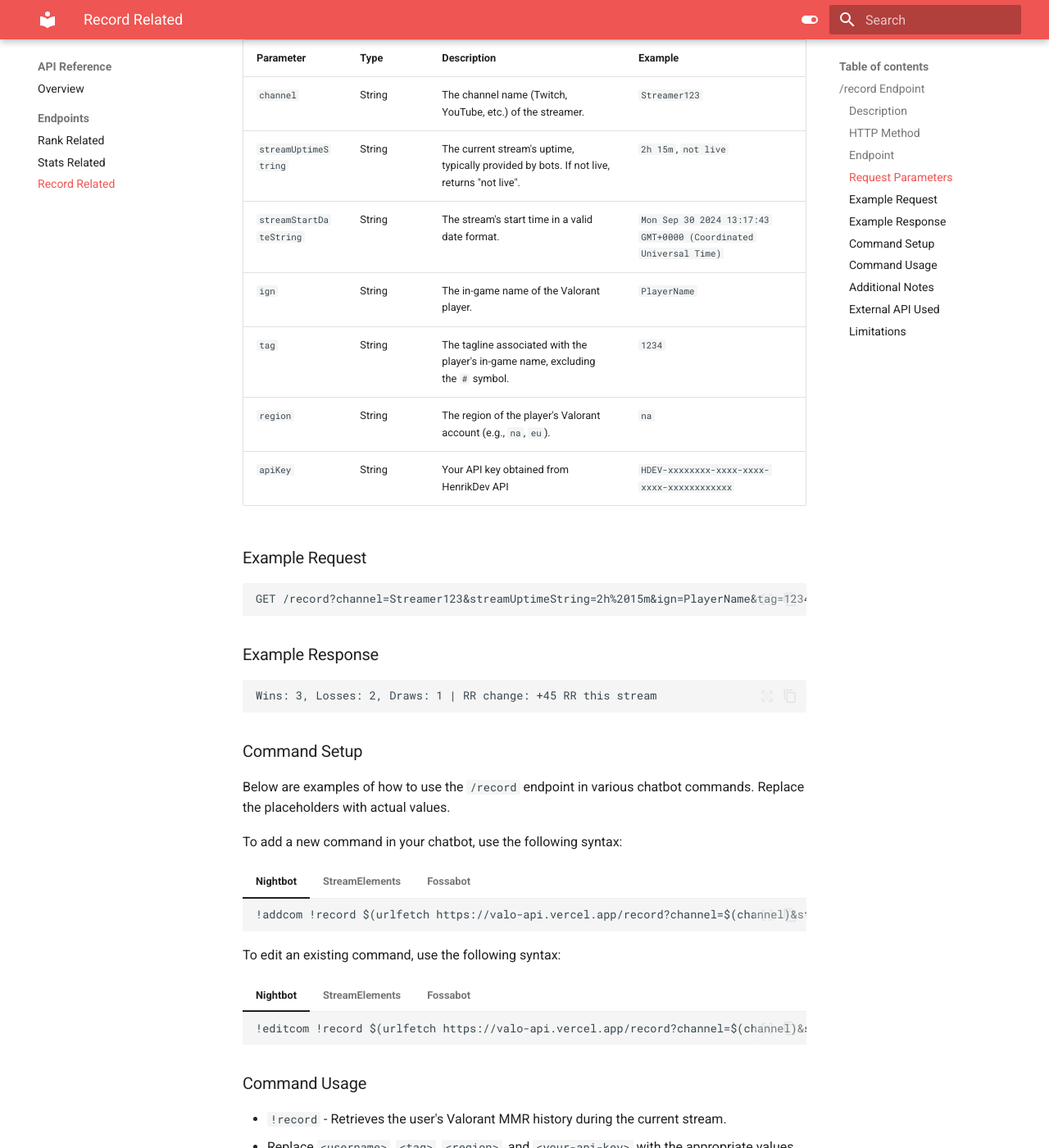
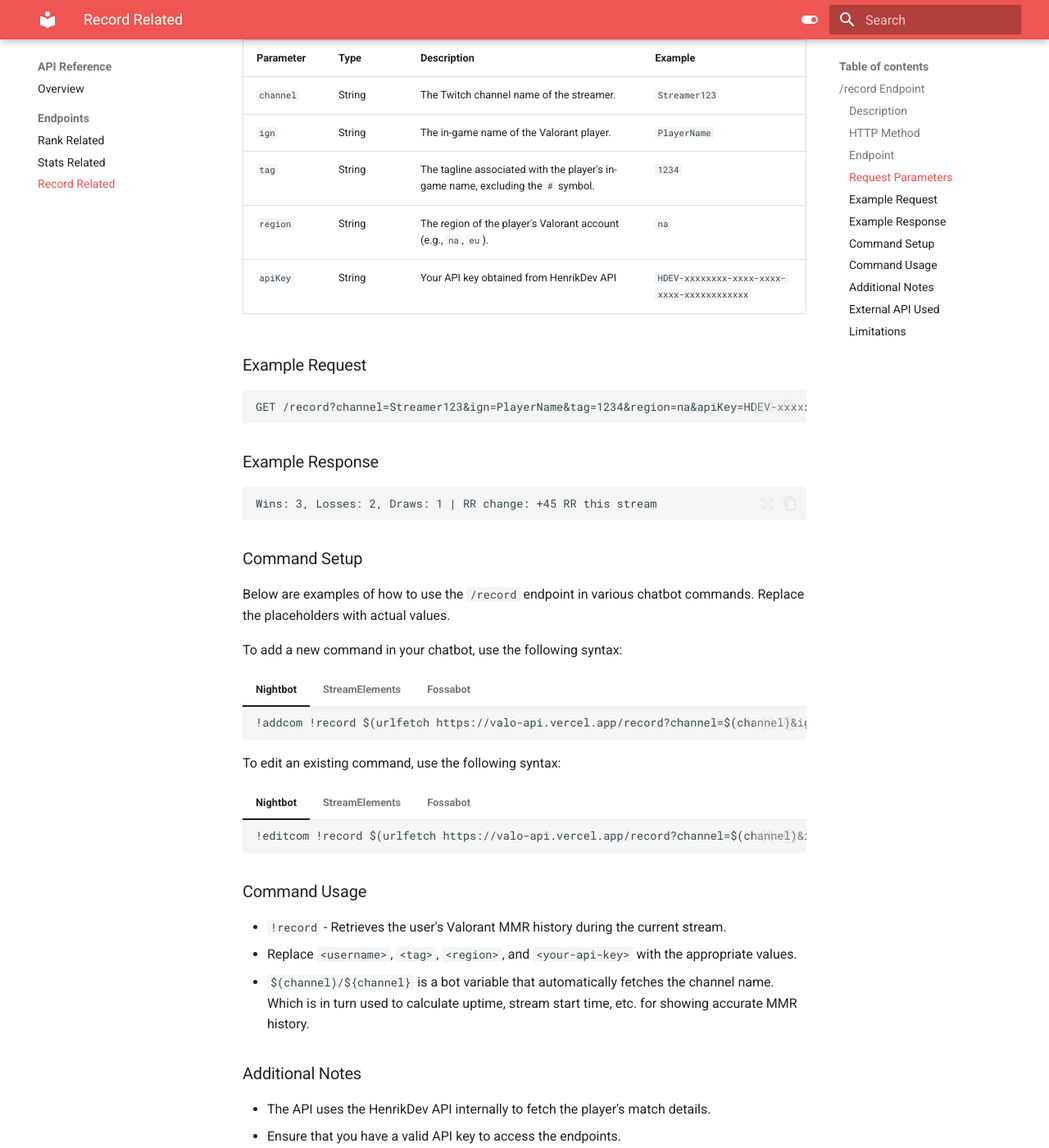
Before and after one commit to Axels-Lab/valo-api-docs, an MkDocs documentation site: the page built from docs/api-reference/record.md, in a window 1280 px wide and 1400 px high, scrolled down 639 px. Shown: the whole window at 82% size. Built offline with MkDocs 1.6.1 and Material for MkDocs 9.7.7, drawn with Linux system fonts in a browser that asks for light colours.

Commit message:
Update record.md with simplified request parameters

````diff
--- a/docs/api-reference/record.md
+++ b/docs/api-reference/record.md
@@ -16,20 +16,18 @@ The `/record` endpoint provides information about the user's Valorant MMR histor
 
 ### Request Parameters
 
-| Parameter               | Type   | Description                                                                               | Example                                                          |
-| ----------------------- | ------ | ----------------------------------------------------------------------------------------- | ---------------------------------------------------------------- |
-| `channel`               | String | The channel name (Twitch, YouTube, etc.) of the streamer.                                 | `Streamer123`                                                    |
-| `streamUptimeString`    | String | The current stream's uptime, typically provided by bots. If not live, returns "not live". | `2h 15m`, `not live`                                             |
-| `streamStartDateString` | String | The stream's start time in a valid date format.                                           | `Mon Sep 30 2024 13:17:43 GMT+0000 (Coordinated Universal Time)` |
-| `ign`                   | String | The in-game name of the Valorant player.                                                  | `PlayerName`                                                     |
-| `tag`                   | String | The tagline associated with the player's in-game name, excluding the `#` symbol.          | `1234`                                                           |
-| `region`                | String | The region of the player's Valorant account (e.g., `na`, `eu`).                           | `na`                                                             |
-| `apiKey`                | String | Your API key obtained from HenrikDev API                                                  | `HDEV-xxxxxxxx-xxxx-xxxx-xxxx-xxxxxxxxxxxx`                      |
+| Parameter | Type   | Description                                                                      | Example                                     |
+| --------- | ------ | -------------------------------------------------------------------------------- | ------------------------------------------- |
+| `channel` | String | The Twitch channel name of the streamer.                                         | `Streamer123`                               |
+| `ign`     | String | The in-game name of the Valorant player.                                         | `PlayerName`                                |
+| `tag`     | String | The tagline associated with the player's in-game name, excluding the `#` symbol. | `1234`                                      |
+| `region`  | String | The region of the player's Valorant account (e.g., `na`, `eu`).                  | `na`                                        |
+| `apiKey`  | String | Your API key obtained from HenrikDev API                                         | `HDEV-xxxxxxxx-xxxx-xxxx-xxxx-xxxxxxxxxxxx` |
 
 ### Example Request
 
 ```plaintext
-GET /record?channel=Streamer123&streamUptimeString=2h%2015m&ign=PlayerName&tag=1234&region=na&apiKey=HDEV-xxxxxxxx-xxxx-xxxx-xxxx-xxxxxxxxxxxx
+GET /record?channel=Streamer123&ign=PlayerName&tag=1234&region=na&apiKey=HDEV-xxxxxxxx-xxxx-xxxx-xxxx-xxxxxxxxxxxx
 ```
 
 ### Example Response
@@ -67,25 +65,26 @@ To edit an existing command, use the following syntax:
 === "Nightbot"
 
     ```plaintext
-    !editcom !record $(urlfetch https://valo-api.vercel.app/record?channel=$(channel)&streamUptimeString=$(twitch $(channel) "{{uptimeLength}}")&ign=<username>&tag=<tag>&region=<region>&apiKey=<your-api-key>)
+    !editcom !record $(urlfetch https://valo-api.vercel.app/record?channel=$(channel)&ign=<username>&tag=<tag>&region=<region>&apiKey=<your-api-key>)
     ```
 
 === "StreamElements"
 
     ```plaintext
-    !cmd edit !record $(customapi https://valo-api.vercel.app/record?channel=${channel}&streamUptimeString=${uptime}&ign=<username>&tag=<tag>&region=<region>&apiKey=<your-api-key>)
+    !cmd edit !record $(customapi https://valo-api.vercel.app/record?channel=${channel}&ign=<username>&tag=<tag>&region=<region>&apiKey=<your-api-key>)
     ```
 
 === "Fossabot"
 
     ```plaintext
-    !editcmd !record $(customapi https://valo-api.vercel.app/record?channel=$(channel)&streamUptimeString=$(channel.uptime)&ign=<username>&tag=<tag>&region=<region>&apiKey=<your-api-key>)
+    !editcmd !record $(customapi https://valo-api.vercel.app/record?channel=$(channel)&ign=<username>&tag=<tag>&region=<region>&apiKey=<your-api-key>)
     ```
 
 ### Command Usage
 
 - `!record` - Retrieves the user's Valorant MMR history during the current stream.
 - Replace `<username>`, `<tag>`, `<region>`, and `<your-api-key>` with the appropriate values.
+- `$(channel)/${channel}` is a bot variable that automatically fetches the channel name. Which is in turn used to calculate uptime, stream start time, etc. for showing accurate MMR history.
 
 ### Additional Notes
 
````
Also changed, not shown: other parts of docs/api-reference/record.md (+3 -3 lines).
